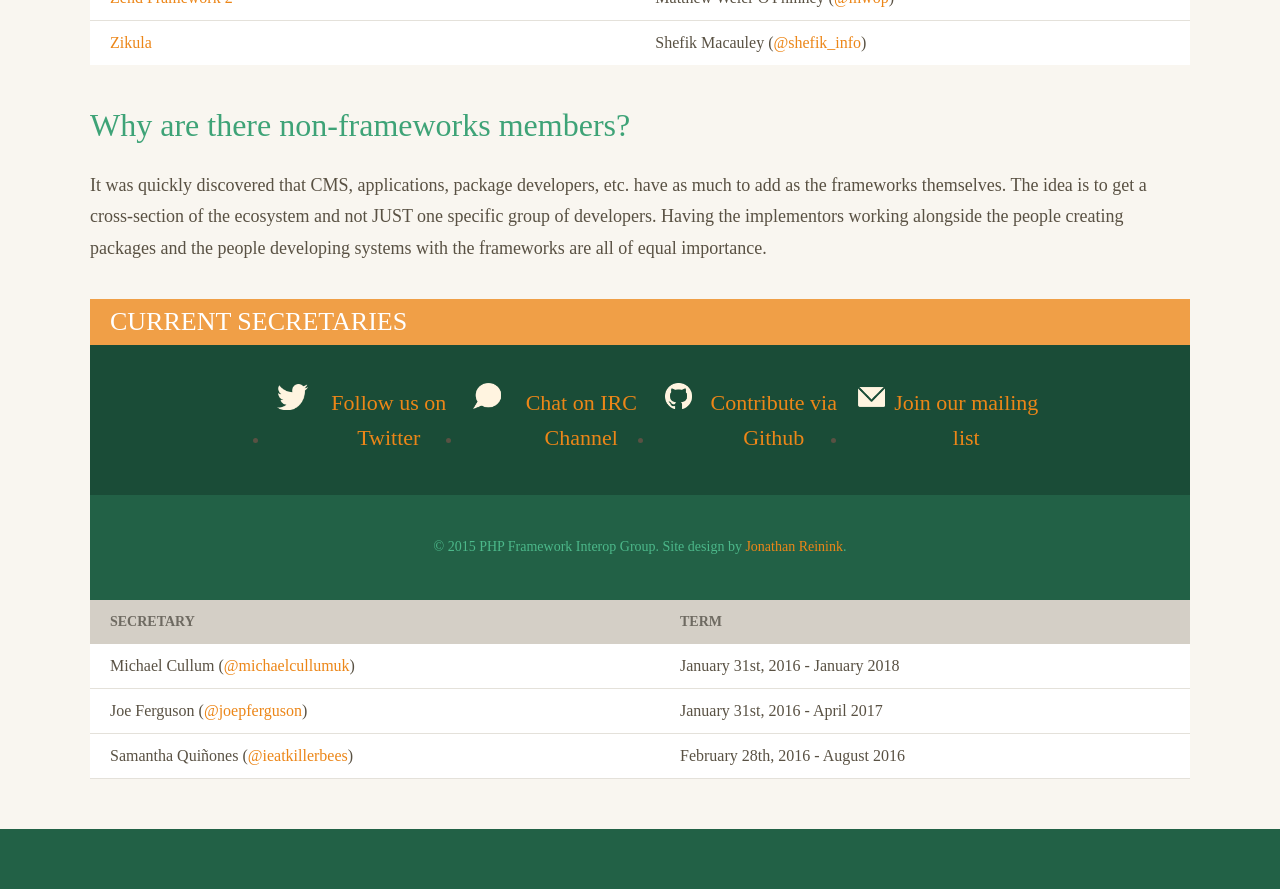
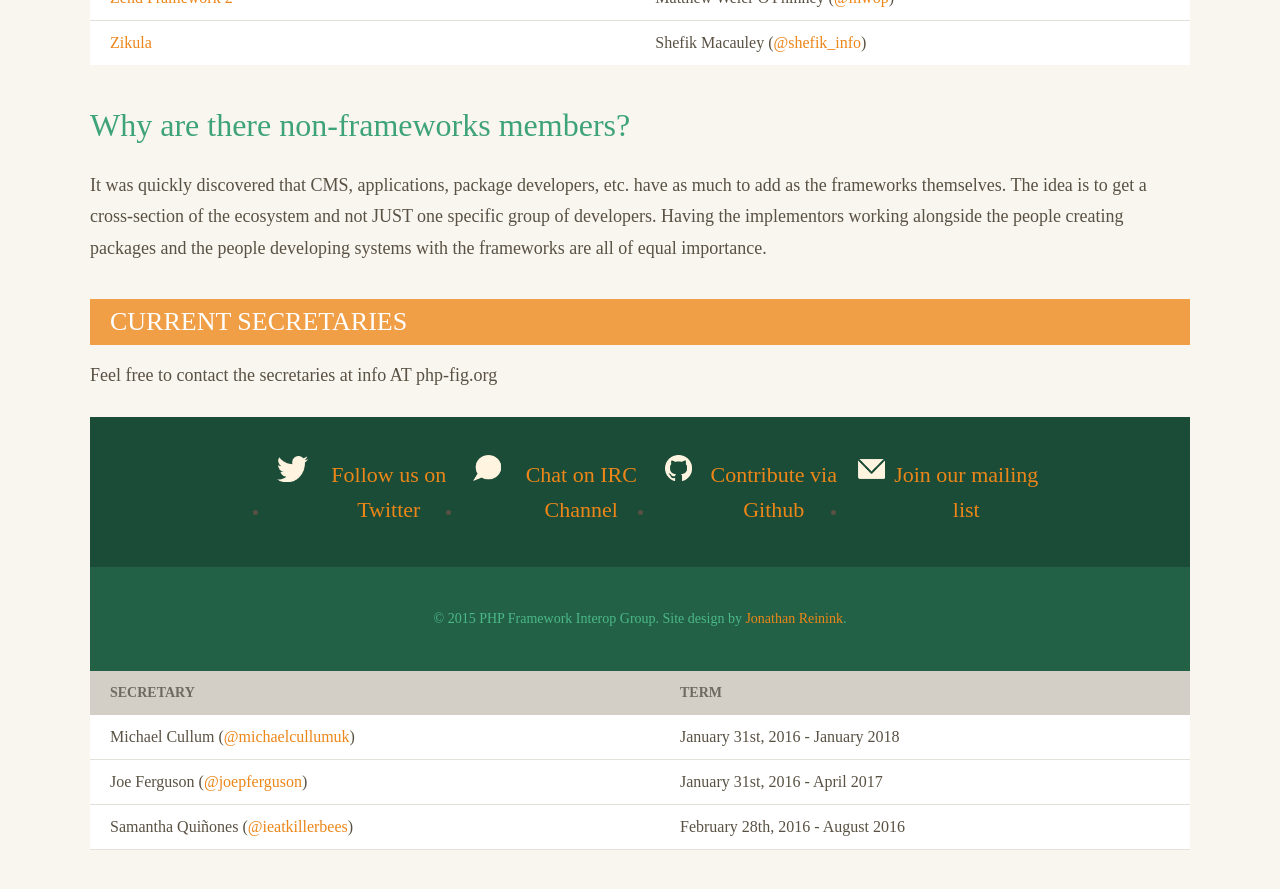
Before and after one commit to php-fig/www.php-fig.org, a Jekyll site: the page built from pages/members.html, in a window 1280 px wide and 900 px high, scrolled down 2718 px. Shown: the top 889 px of the window. Built offline with Jekyll 4.4.1, drawn with Linux system fonts in a browser that asks for light colours; nearby versions of some CDN libraries; some web fonts are replaced; Markdown is read by kramdown in place of the engine named in the settings; before the commit the page ends 3547 px from its top, so only the background shows below that; part of the change alters nothing that is shown.

Commit message:
Joe & Samantha have their own twitter accounts, despite the previous commit, add a bit about email info@

```diff
--- a/pages/members.html
+++ b/pages/members.html
@@ -217,6 +217,7 @@ permalink: members/
     <h2>Why are there non-frameworks members?</h2>
     <p>It was quickly discovered that CMS, applications, package developers, etc. have as much to add as the frameworks themselves. The idea is to get a cross-section of the ecosystem and not JUST one specific group of developers. Having the implementors working alongside the people creating packages and the people developing systems with the frameworks are all of equal importance.</p>
     <h2 class="table_title">Current Secretaries</h2>
+    <p>Feel free to contact the secretaries at info AT php-fig.org</p>
     <table>
         <tr>
             <th>Secretary</th>
@@ -227,11 +228,11 @@ permalink: members/
             <td>January 31st, 2016 - January 2018</td>
         </tr>
         <tr>
-            <td>Joe Ferguson (<a href="https://twitter.com/michaelcullumuk">@joepferguson</a>)</td>
+            <td>Joe Ferguson (<a href="https://twitter.com/joepferguson">@joepferguson</a>)</td>
             <td>January 31st, 2016 - April 2017</td>
         </tr>
         <tr>
-            <td>Samantha Quiñones (<a href="https://twitter.com/michaelcullumuk">@ieatkillerbees</a>)</td>
+            <td>Samantha Quiñones (<a href="https://twitter.com/ieatkillerbees">@ieatkillerbees</a>)</td>
             <td>February 28th, 2016 - August 2016</td>
         </tr>
 </div>
```
